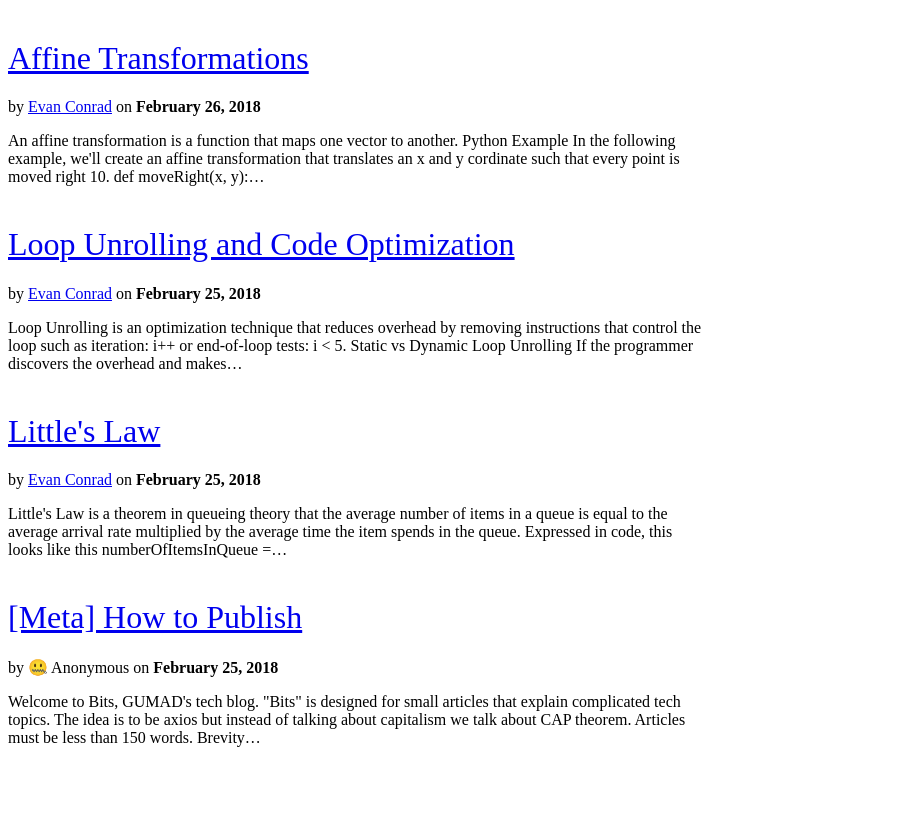
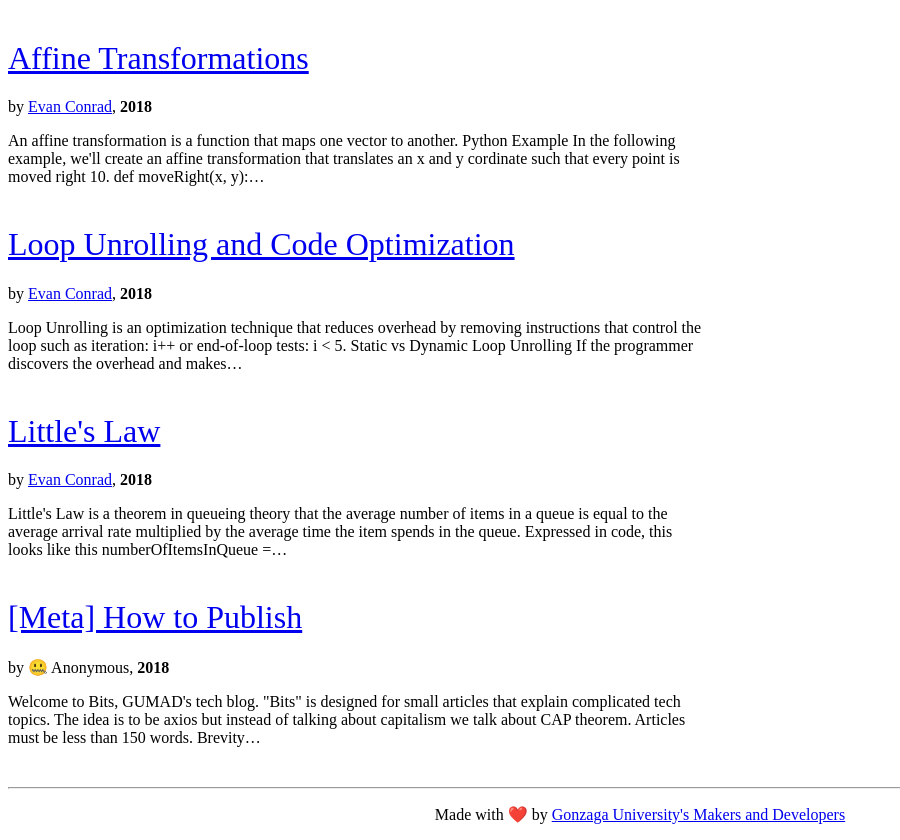
Before and after one commit to gu-app-club/blog, a Gatsby site: page / in a window 1280 px wide. Shown: the whole page, without its empty margins (0-900 px from the left). Before the commit the page ends 800 px from the top, so only its background shows below. Built offline with nearby package versions, Linux system fonts and the light colour scheme; Gatsby itself is replaced by a stand-in of ours.

Commit message:
Add footer

```diff
--- a/src/components/CreditsTag/index.js
+++ b/src/components/CreditsTag/index.js
@@ -12,8 +12,8 @@ export default ({ post }) => {
 
   return (
     <p>
-      by <AuthorLink href={post.frontmatter.author_link}>{author}</AuthorLink>{" "}
-      on <b>{post.frontmatter.date}</b>
+      by <AuthorLink href={post.frontmatter.author_link}>{author}</AuthorLink>,{" "}
+      <b>{post.frontmatter.date}</b>
     </p>
   );
 };
--- /dev/null
+++ b/src/components/Footer/index.js
@@ -0,0 +1,19 @@
+import React from "react";
+import styled from "styled-components";
+
+const Footer = styled.div`
+  margin: 0 auto;
+  text-align: center;
+`;
+
+export default () => (
+  <Footer>
+    <hr />
+    <p>
+      Made with ❤️ by{" "}
+      <a href="http://gumad.club/">
+        Gonzaga University's Makers and Developers
+      </a>
+    </p>
+  </Footer>
+);
--- a/src/pages/about.js
+++ b/src/pages/about.js
@@ -2,9 +2,9 @@ import React from "react";
 import Link from "gatsby-link";
 import { Title } from "../components/UI/typography";
 
-const NotFoundPage = () => (
+const AboutPage = () => (
   <div>
-    <Title> About </Title>
+    <Title> A Tech Blog in 150 Words </Title>
 
     <p>
       Bits is a project by Gonzaga University Makers And Developers (<a href="http://gumad.club/">
@@ -61,4 +61,4 @@ const NotFoundPage = () => (
     </p>
   </div>
 );
-export default NotFoundPage;
+export default AboutPage;
--- a/src/pages/index.js
+++ b/src/pages/index.js
@@ -1,6 +1,7 @@
 import React from "react";
 import Link from "gatsby-link";
 import Post from "../components/Post";
+import Footer from "../components/Footer";
 
 const IndexPage = ({ data }) => {
   const { edges: posts } = data.allMarkdownRemark;
@@ -9,6 +10,7 @@ const IndexPage = ({ data }) => {
       {posts.map(({ node: post }) => {
         return <Post post={post} />;
       })}
+      <Footer />
     </div>
   );
 };
@@ -24,7 +26,7 @@ export const pageQuery = graphql`
           id
           frontmatter {
             title
-            date(formatString: "MMMM DD, YYYY")
+            date(formatString: "YYYY")
             path
             author
             author_link
```
Also changed, not shown: src/posts/affine-transformations.md (+1 -1 lines).
